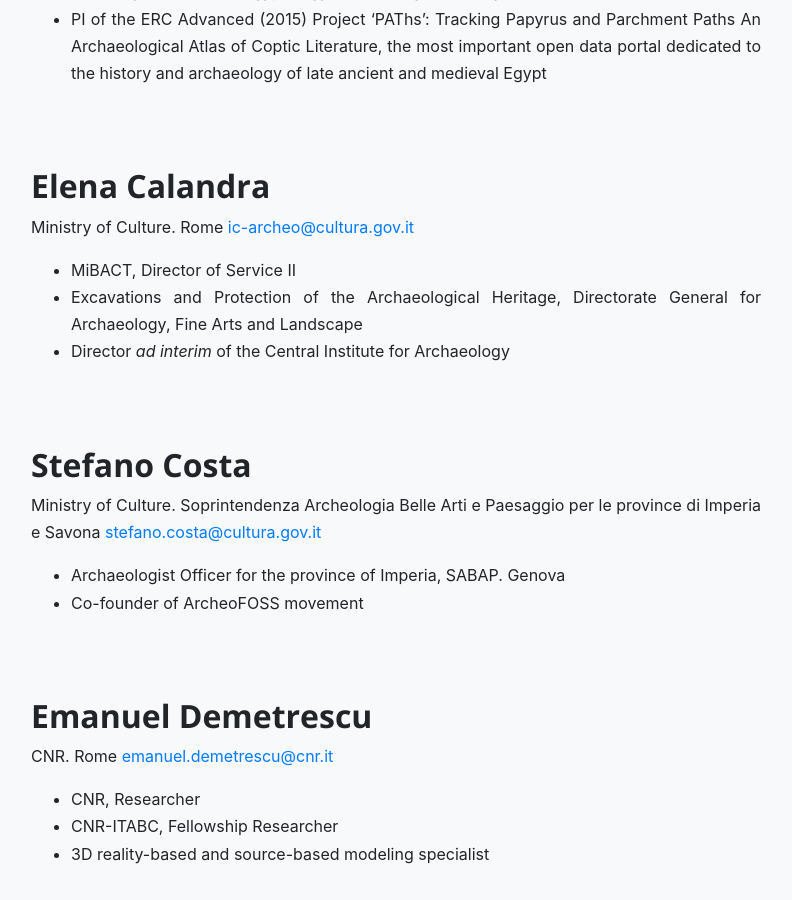
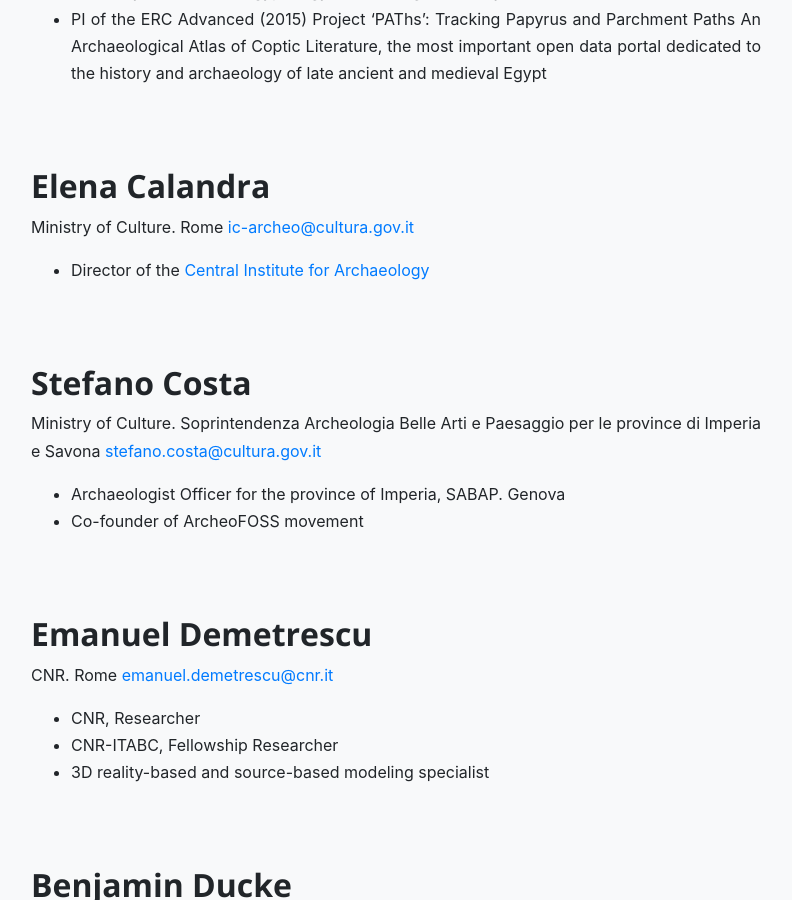
Before and after one commit to archeofoss/archeofoss, a Jekyll site: the page built from scientific-committee.md, in a window 1280 px wide and 900 px high, scrolled down 1355 px. Shown: the whole window, without its empty margins (244-1036 px from the left). Built offline with Jekyll 4.4.1, drawn with Linux system fonts in a browser that asks for light colours; nearby versions of some CDN libraries.

Commit message:
Update scientific-committee.md

```diff
--- a/scientific-committee.md
+++ b/scientific-committee.md
@@ -36,9 +36,7 @@
 
 ## Elena Calandra
 Ministry of Culture. Rome  [ic-archeo@cultura.gov.it](mailto:ic-archeo@cultura.gov.it)
-- MiBACT, Director of Service II
-- Excavations and Protection of the Archaeological Heritage, Directorate General for Archaeology, Fine Arts and Landscape
-- Director _ad interim_ of the Central Institute for Archaeology
+- Director of the [Central Institute for Archaeology](http://ic_archeo.beniculturali.it)
 
 ## Stefano Costa
 Ministry of Culture. Soprintendenza Archeologia Belle Arti e Paesaggio per le province di Imperia e Savona [stefano.costa@cultura.gov.it](mailto:stefano.costa@cultura.gov.it)
```
Also changed, not shown: other parts of scientific-committee.md (+1 -1 lines).
